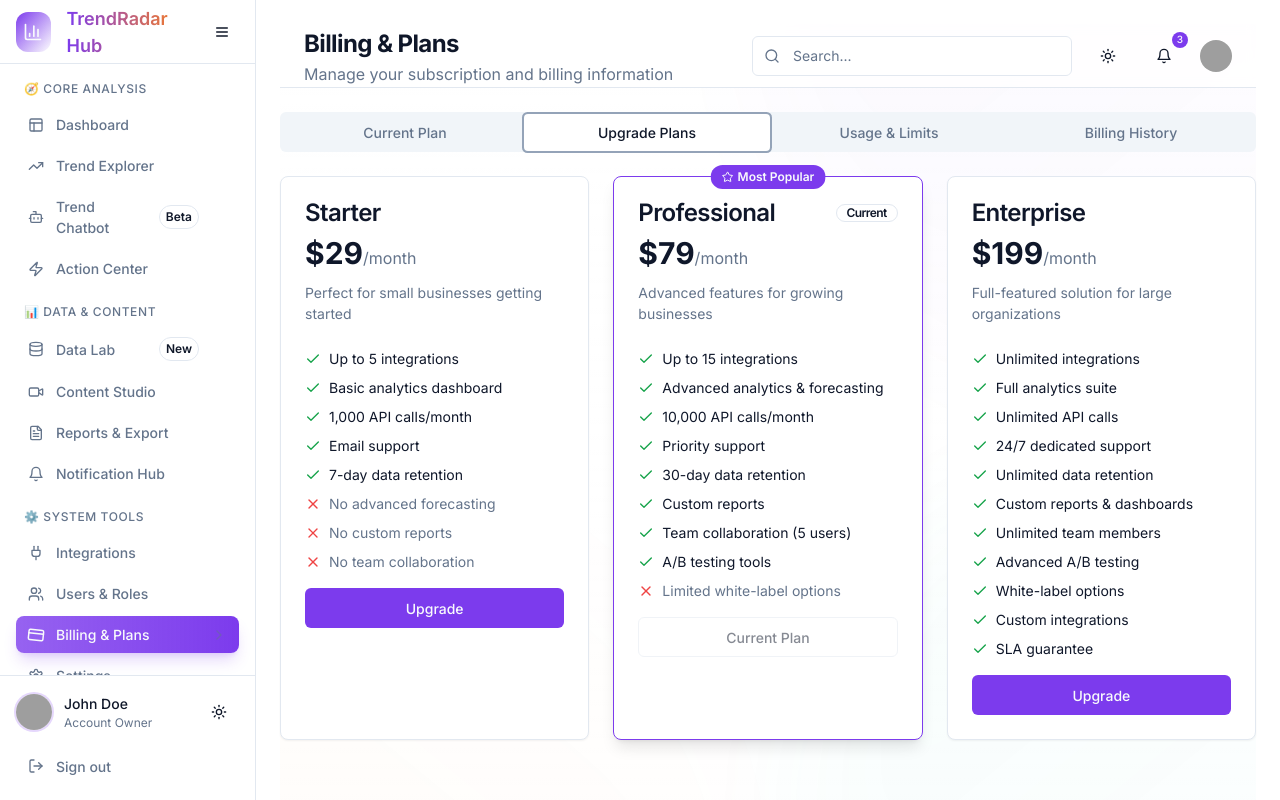
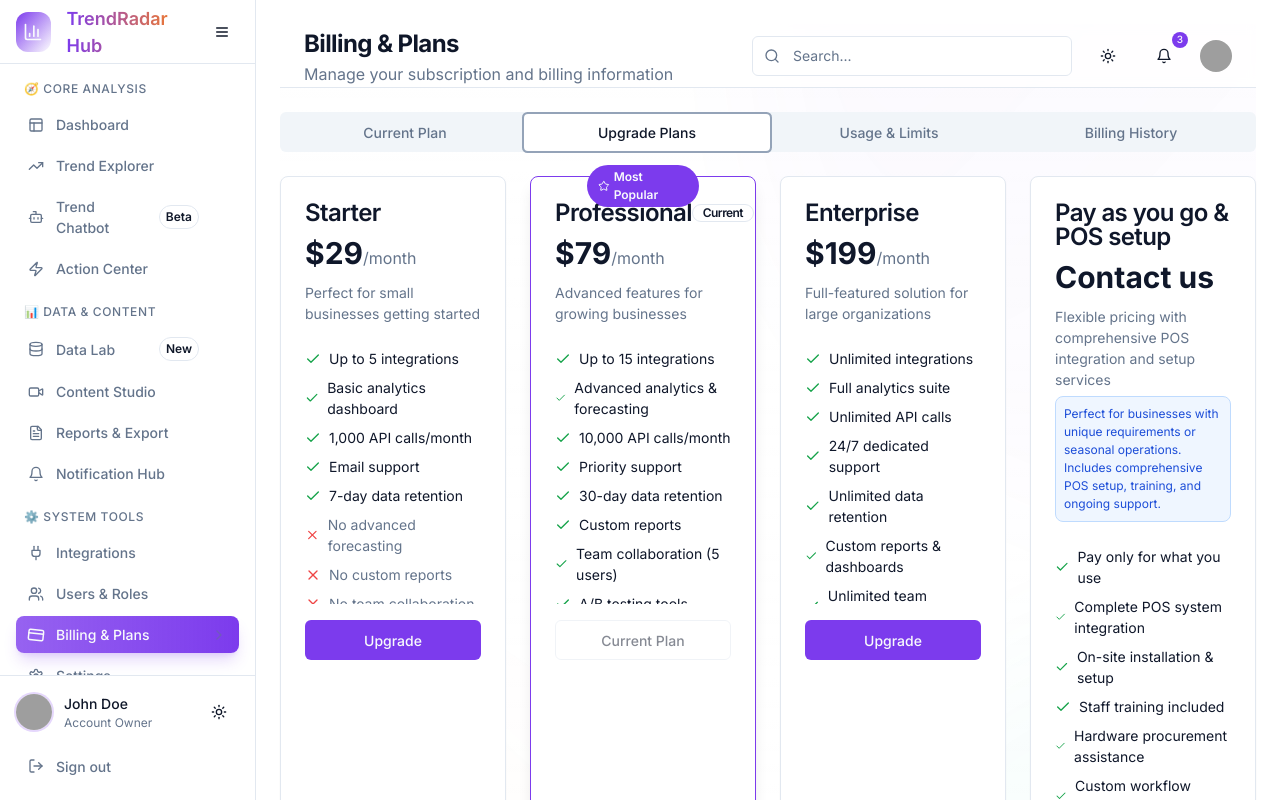
Before and after one commit to thienphuprogrammer/TrendRadar-FE, a Next.js app: page /billing in a window 1280 px wide. Both pictures are taken after a click on the tab "Upgrade Plans". Built offline with nearby package versions, Linux system fonts and the light colour scheme; grey boxes are pictures that could not be loaded.

Commit message:
Add Pay as you go & POS setup plan to billing

```diff
--- a/app/billing/page.tsx
+++ b/app/billing/page.tsx
@@ -86,6 +86,40 @@ const plans = [
     ],
     limitations: [],
     popular: false,
+  },
+  {
+    id: 'pay-as-you-go',
+    name: 'Pay as you go & POS setup',
+    price: 'Contact us',
+    period: '',
+    description: 'Flexible pricing with comprehensive POS integration and setup services',
+    features: [
+      'Pay only for what you use',
+      'Complete POS system integration',
+      'On-site installation & setup',
+      'Staff training included',
+      'Hardware procurement assistance',
+      'Custom workflow configuration',
+      'Real-time inventory sync',
+      'Multi-location support',
+      'Advanced reporting & analytics',
+      'Dedicated account manager',
+      '24/7 technical support',
+      'Data migration services',
+      'Custom API development',
+      'Compliance & security audit',
+      'Performance optimization',
+    ],
+    limitations: [],
+    popular: false,
+    note: 'Perfect for businesses with unique requirements or seasonal operations. Includes comprehensive POS setup, training, and ongoing support.',
+    additionalInfo: [
+      'Minimum 3-month commitment',
+      'Setup fee may apply based on complexity',
+      'Hardware costs separate',
+      'Custom integrations quoted separately',
+      'Volume discounts available',
+    ],
   },
 ];
 
@@ -245,7 +279,7 @@ export default function BillingPage() {
         </TabsContent>
 
         <TabsContent value="plans" className="space-y-4">
-          <div className="grid gap-6 md:grid-cols-3">
+          <div className="grid gap-6 md:grid-cols-2 lg:grid-cols-4">
             {plans.map((plan) => (
               <Card key={plan.id} className={`relative ${plan.popular ? 'border-primary shadow-lg' : ''}`}>
                 {plan.popular && (
@@ -265,13 +299,18 @@ export default function BillingPage() {
                   </CardTitle>
                   <div>
                     <span className="text-3xl font-bold">{plan.price}</span>
-                    <span className="text-muted-foreground">{plan.period}</span>
+                    {plan.period && <span className="text-muted-foreground">{plan.period}</span>}
                   </div>
                   <p className="text-sm text-muted-foreground">{plan.description}</p>
+                  {plan.note && (
+                    <div className="mt-2 p-2 bg-blue-50 rounded-lg border border-blue-200">
+                      <p className="text-xs text-blue-700">{plan.note}</p>
+                    </div>
+                  )}
                 </CardHeader>
                 <CardContent>
                   <div className="space-y-4">
-                    <div className="space-y-2">
+                    <div className="space-y-2 max-h-64 overflow-y-auto">
                       {plan.features.map((feature, index) => (
                         <div key={index} className="flex items-center gap-2 text-sm">
                           <Check className="h-4 w-4 text-green-600" />
@@ -286,12 +325,27 @@ export default function BillingPage() {
                       ))}
                     </div>
 
+                    {plan.additionalInfo && (
+                      <div className="pt-3 border-t">
+                        <h5 className="text-xs font-medium text-muted-foreground mb-2">Additional Information:</h5>
+                        <div className="space-y-1">
+                          {plan.additionalInfo.map((info, index) => (
+                            <div key={index} className="text-xs text-muted-foreground flex items-start gap-1">
+                              <span className="text-primary">•</span>
+                              <span>{info}</span>
+                            </div>
+                          ))}
+                        </div>
+                      </div>
+                    )}
+
                     <Button
                       className="w-full"
                       variant={plan.id === 'professional' ? 'outline' : 'default'}
                       disabled={plan.id === 'professional'}
                     >
-                      {plan.id === 'professional' ? 'Current Plan' : 'Upgrade'}
+                      {plan.id === 'professional' ? 'Current Plan' :
+                       plan.id === 'pay-as-you-go' ? 'Contact Sales' : 'Upgrade'}
                     </Button>
                   </div>
                 </CardContent>
```
